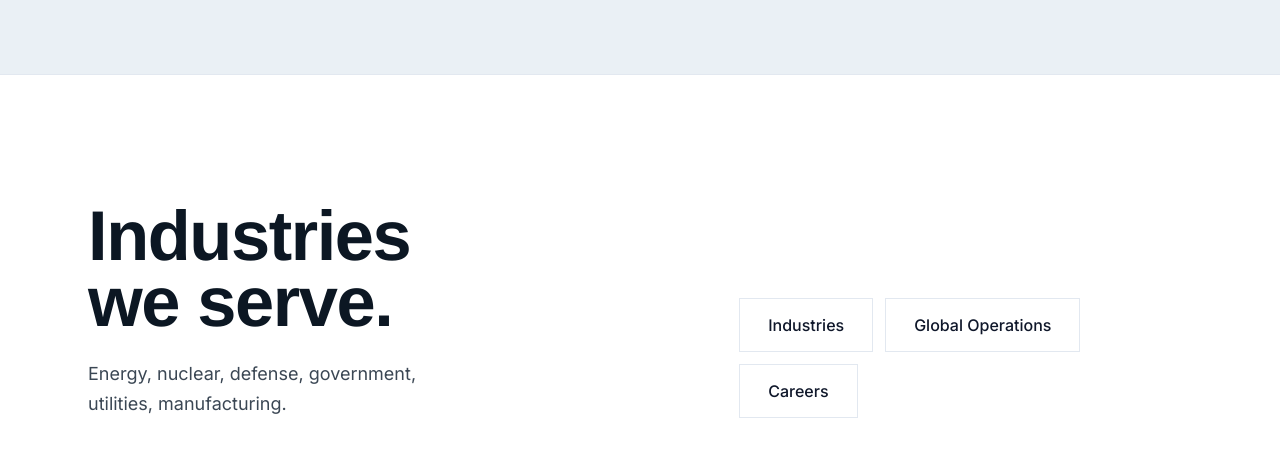
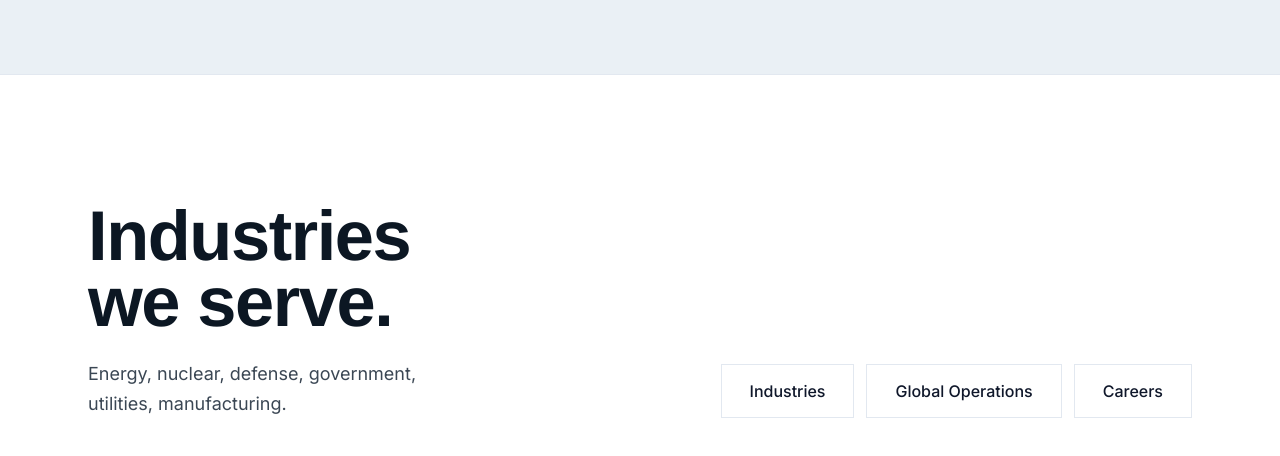
Before and after one commit to CovDefGH/CoreDef-website, a Next.js app: page / in a window 1280 px wide. Shown: the part 4713-5169 px from the top of the page. Built offline with nearby package versions, Linux system fonts and the light colour scheme.

Commit message:
fix(landing): correct button flex layout and sync gsap scroll scrub

```diff
--- a/src/components/immersive/HeroScrollScene.tsx
+++ b/src/components/immersive/HeroScrollScene.tsx
@@ -53,7 +53,7 @@ export function HeroScrollScene() {
           trigger: root,
           start: "top top",
           end: "bottom bottom",
-          scrub: 0.6,
+          scrub: true,
         },
       });
 
@@ -78,7 +78,7 @@ export function HeroScrollScene() {
             trigger: root,
             start: "top top",
             end: "bottom bottom",
-            scrub: 0.2,
+            scrub: true,
           },
         });
       };
--- a/src/components/immersive/ImmersiveHome.tsx
+++ b/src/components/immersive/ImmersiveHome.tsx
@@ -328,7 +328,7 @@ export function ImmersiveHome() {
                 Energy, nuclear, defense, government, utilities, manufacturing.
               </p>
             </div>
-            <div className="flex flex-wrap gap-3">
+            <div className="flex w-full flex-wrap gap-3 md:w-auto md:shrink-0 md:justify-end">
               <CTALink href="/industries" variant="secondary">
                 Industries
               </CTALink>
```
